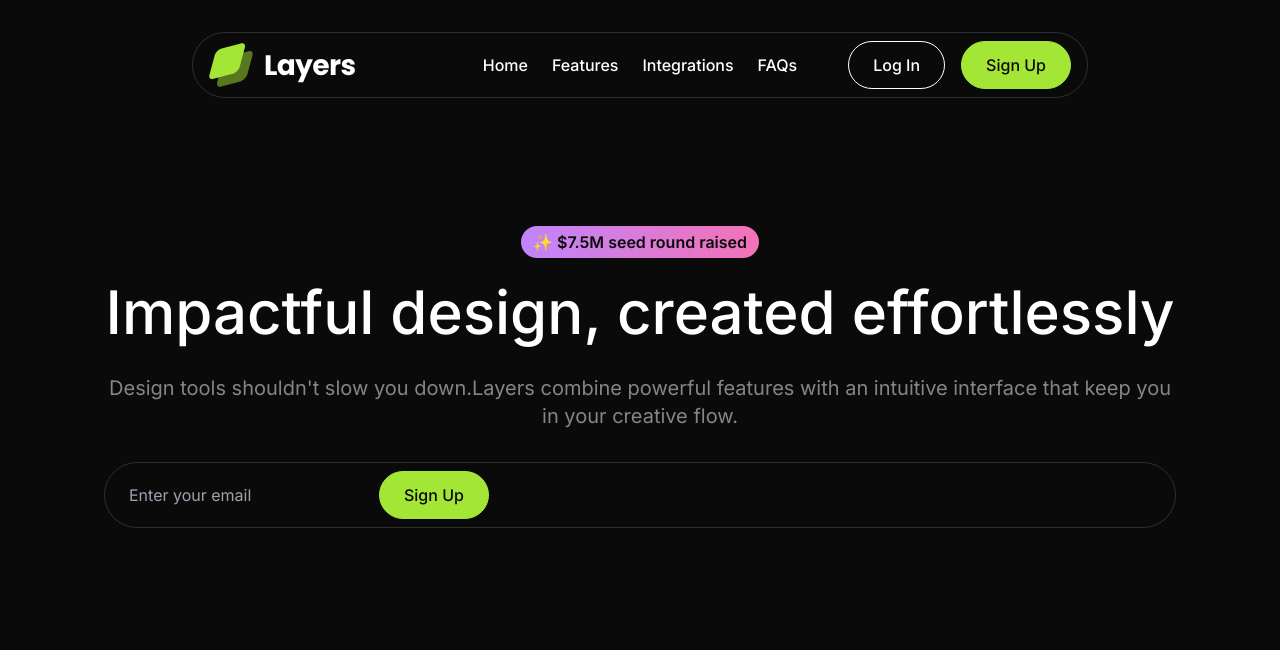
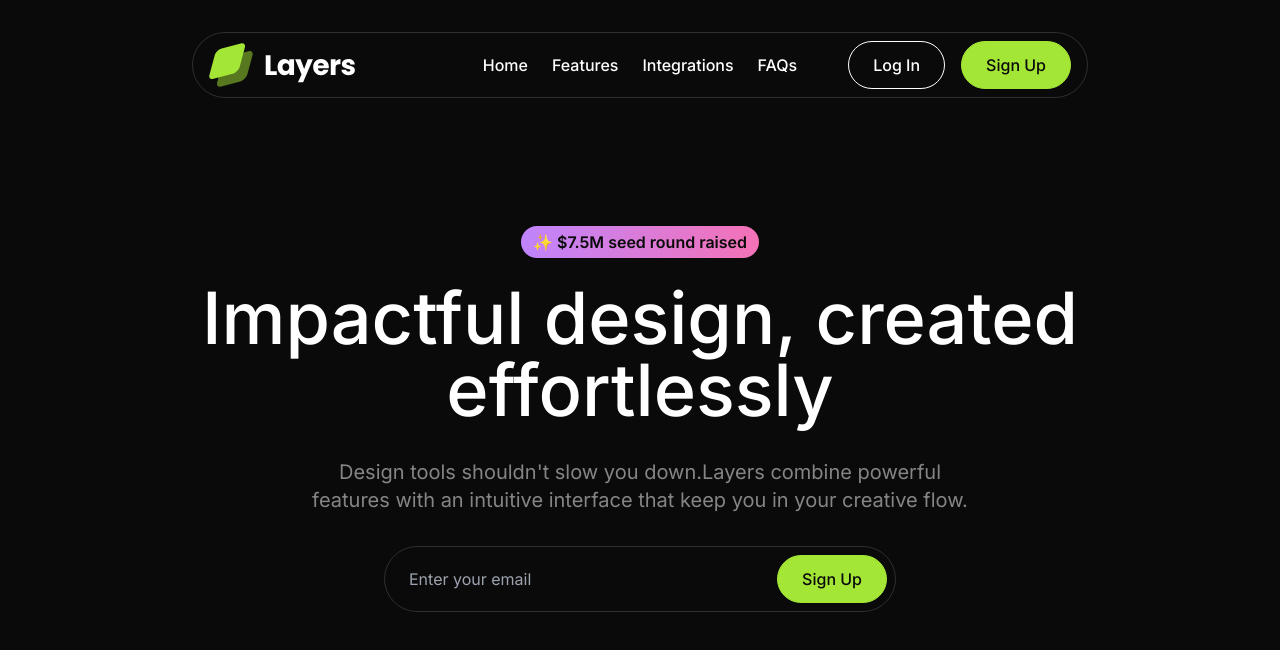
Before and after one commit to MdYusuf47/saas-landing-page-ui-ux, a Next.js app: page / in a window 1280 px wide. Shown: the top 650 px of the page. Built offline with nearby package versions, Linux system fonts and the light colour scheme.

Commit message:
create tablet view hero section

```diff
--- a/src/components/Button.tsx
+++ b/src/components/Button.tsx
@@ -7,17 +7,21 @@
             primary: "bg-lime-400 text-neutral-950 border-lime-400",
             secondary: "border-white text-white bg-transparent",
         },
+        size:{
+            sm:'h-10',
+        }
     },
 });
 
 const Button = (
     props: {
         variant: "primary" | "secondary";
+        size?:'sm'
     } & ButtonHTMLAttributes<HTMLButtonElement>
 ) => {
-    const { variant, className, ...otherProps } = props;
+    const { variant,size, className, ...otherProps } = props;
     return (
-        <button className={classes({ variant, className })} {...otherProps} />
+        <button className={classes({ variant,size, className })} {...otherProps} />
     );
 };
 
--- a/src/sections/Hero.tsx
+++ b/src/sections/Hero.tsx
@@ -10,15 +10,15 @@
                         ✨ $7.5M seed round raised
                     </div>
                 </div>
-                <h1 className="text-6xl font-medium text-center mt-6">Impactful design, created effortlessly</h1>
-                <p className="text-center text-xl text-white/50 mt-8">
+                <h1 className="text-6xl font-medium text-center mt-6 md:text-7xl">Impactful design, created effortlessly</h1>
+                <p className="text-center text-xl text-white/50 mt-8 max-w-2xl mx-auto">
                     Design tools shouldn&apos;t slow you down.Layers combine
                     powerful features with an intuitive interface that keep you
                     in your creative flow.
                 </p>
-                <form className="flex border border-white/15 rounded-full p-2 mt-8">
-                    <input type="email" placeholder="Enter your email" className="bg-transparent px-4"/>
-                    <Button type="submit" variant="primary" className="whitespace-nowrap">Sign Up</Button>
+                <form className="flex border border-white/15 rounded-full p-2 mt-8 max-w-lg mx-auto">
+                    <input type="email" placeholder="Enter your email" className="bg-transparent px-4 md:flex-1"/>
+                    <Button type="submit" variant="primary" size="sm" className="whitespace-nowrap">Sign Up</Button>
                 </form>
             </div>
         </section>
```
